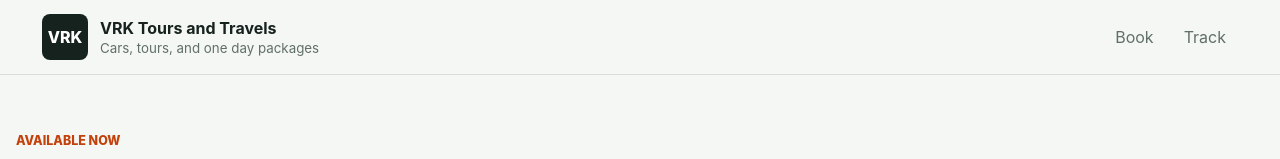
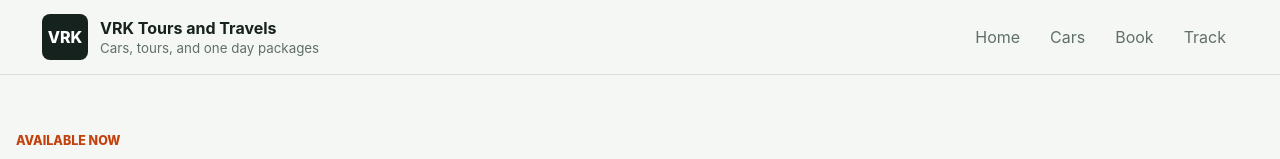
Before and after one commit to NandanShetty1/vrk-tours-and-travels, a website: page public/index.html in a window 1280 px wide. Shown: the top 159 px of the page. Drawn offline with Linux system fonts and the light colour scheme; no server answers.

```diff
--- a/public/index.html
+++ b/public/index.html
@@ -6,7 +6,7 @@
     <title>VRK Tours and Travels - Book a Car or Tour</title>
     <link rel="stylesheet" href="/css/styles.css">
   </head>
-  <body>
+  <body data-page="home">
     <header class="topbar">
       <a class="brand" href="/">
         <span class="brand-mark">VRK</span>
@@ -16,6 +16,8 @@
         </span>
       </a>
       <nav class="topnav customer-nav" aria-label="Customer">
+        <a class="active" href="/">Home</a>
+        <a href="/cars.html">Cars</a>
         <a href="#bookingSection">Book</a>
         <a href="#trackBooking">Track</a>
       </nav>
```
